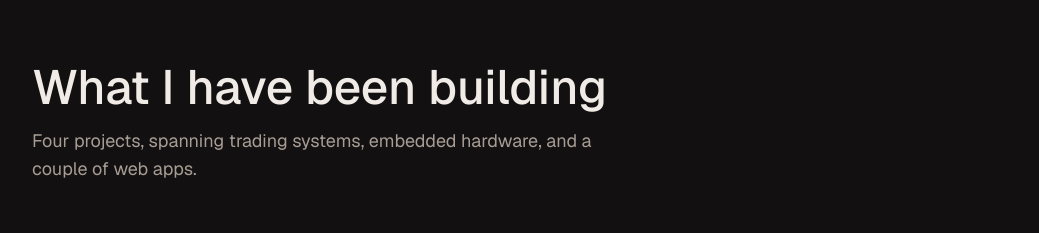
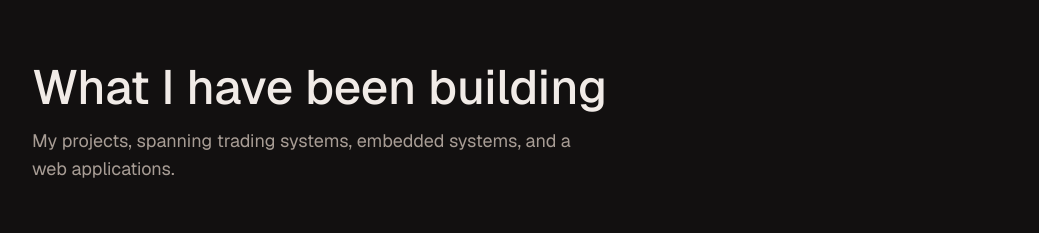
Before and after one commit to aparnabalaji07/portfolio, a Next.js app: page / in a window 1280 px wide. Shown: the part 1580-1813 px from the top of the page, without its empty margins (120-1159 px from the left). Built offline with nearby package versions, Linux system fonts and the light colour scheme.

Commit message:
fix: edited text on project page

```diff
--- a/src/components/Projects.js
+++ b/src/components/Projects.js
@@ -24,8 +24,8 @@ export default function Projects() {
             What I have been building
           </h2>
           <p className="text-muted text-lg mt-4 max-w-xl">
-            Four projects, spanning trading systems, embedded hardware, and a
-            couple of web apps.
+            My projects, spanning trading systems, embedded systems, and a web
+            applications.
           </p>
         </FadeIn>
 
```
